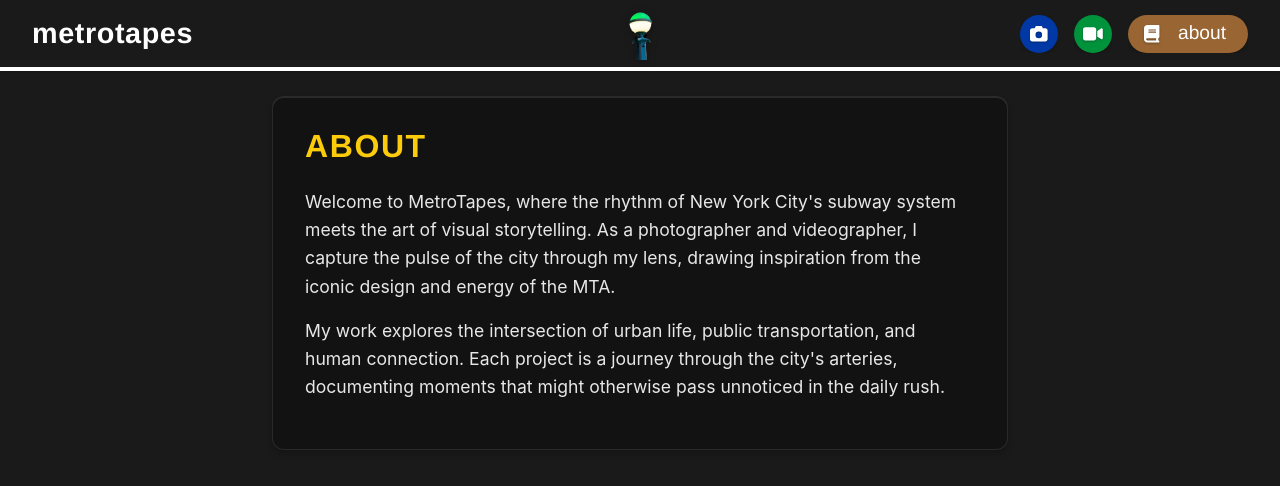
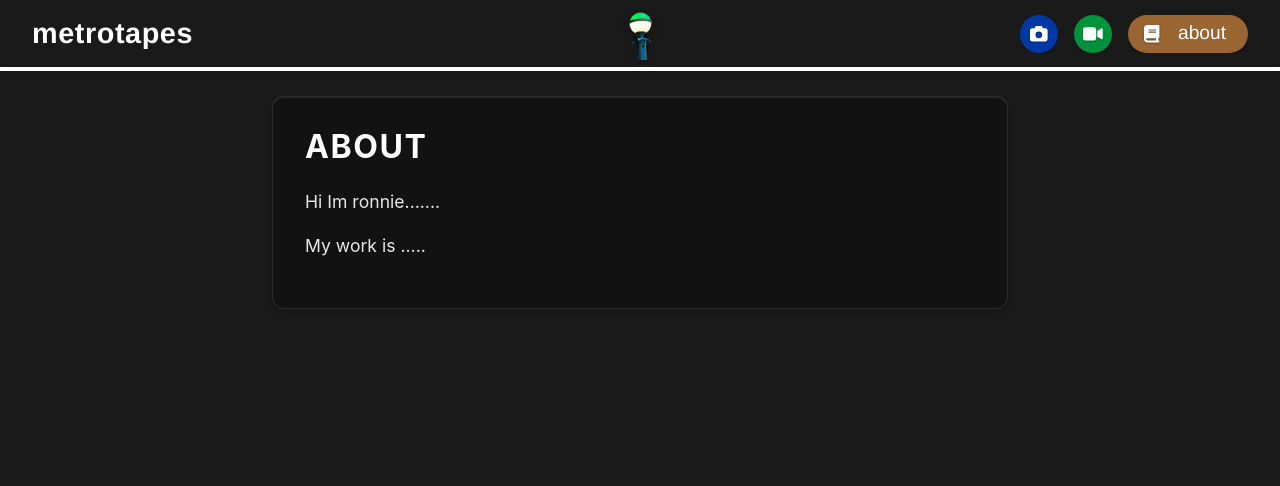
Before and after one commit to jacobdcl/metrotapes, a React (Vite) app: page /about in a window 1280 px wide. Shown: the top 486 px of the page. Built offline with nearby package versions, Linux system fonts and the light colour scheme.

Commit message:
about page generic

```diff
--- a/src/pages/AboutPage.jsx
+++ b/src/pages/AboutPage.jsx
@@ -18,10 +18,9 @@ const Content = styled.div`
 `
 
 const Title = styled.h1`
-  font-family: "Helvetica Neue", Arial, sans-serif;
   font-size: 2rem;
   margin-bottom: 1.5rem;
-  color: #FCCC0A;
+  color: white;
   text-transform: uppercase;
   letter-spacing: 0.05em;
 `
@@ -39,14 +38,10 @@ export default function AboutPage() {
             <Content>
                 <Title>About</Title>
                 <Text>
-                    Welcome to MetroTapes, where the rhythm of New York City's subway system meets the art of visual storytelling.
-                    As a photographer and videographer, I capture the pulse of the city through my lens, drawing inspiration from
-                    the iconic design and energy of the MTA.
+                    Hi Im ronnie.......
                 </Text>
                 <Text>
-                    My work explores the intersection of urban life, public transportation, and human connection. Each project
-                    is a journey through the city's arteries, documenting moments that might otherwise pass unnoticed in the
-                    daily rush.
+                    My work is .....
                 </Text>
             </Content>
         </Container>
```
